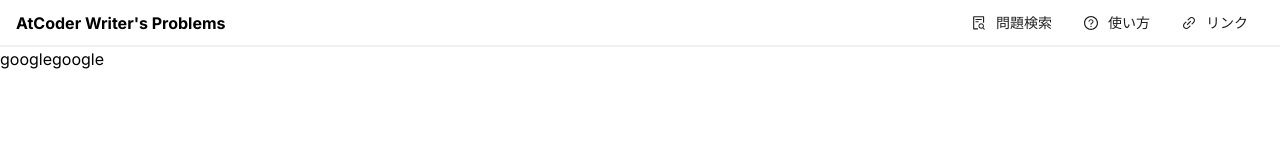
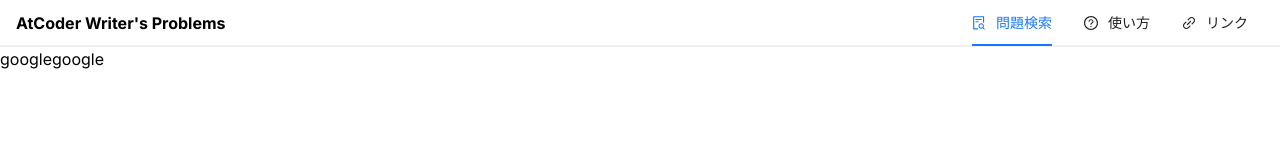
Before and after one commit to Ajinoko33/AtCoderEditorialProblems_dev, a Next.js app in the folder frontend/atcoder-writers-problems/: page / in a window 1280 px wide. Shown: the top 160 px of the page. Built offline with nearby package versions, Linux system fonts and the light colour scheme.

Commit message:
ヘッダーメニューで現在のページのアイテムを選択状態になるように実装

```diff
--- a/frontend/atcoder-writers-problems/src/app/_components/HeaderMenu.tsx
+++ b/frontend/atcoder-writers-problems/src/app/_components/HeaderMenu.tsx
@@ -6,15 +6,18 @@ import {
 } from '@ant-design/icons';
 import type { MenuProps } from 'antd';
 import { Menu, Space } from 'antd';
+import Link from 'next/link';
+import { useSelectedLayoutSegment } from 'next/navigation';
+import { useState } from 'react';
 
 const items: MenuProps['items'] = [
   {
-    label: '問題検索',
+    label: <Link href='/'>問題検索</Link>,
     key: 'top',
     icon: <FileSearchOutlined />,
   },
   {
-    label: '使い方',
+    label: <Link href='/howToUse'>使い方</Link>,
     key: 'howToUse',
     icon: <QuestionCircleOutlined />,
   },
@@ -58,10 +61,20 @@ const items: MenuProps['items'] = [
 ];
 
 export const HeaderMenu = () => {
+  const defaultSelectedKey = useSelectedLayoutSegment() ?? 'top';
+
+  const [selectedKey, setSelectedKey] = useState(defaultSelectedKey);
+
+  const onClick: MenuProps['onClick'] = ({ key }) => {
+    setSelectedKey(key);
+  };
+
   return (
     <Menu
       mode='horizontal'
       items={items}
+      selectedKeys={[selectedKey]}
+      onClick={onClick}
       className='float-right bg-transparent border-0'
     />
   );
```
Also changed, not shown: frontend/atcoder-writers-problems/src/app/howToUse/page.tsx (renamed from frontend/atcoder-writers-problems/src/app/howtouse/page.tsx).
